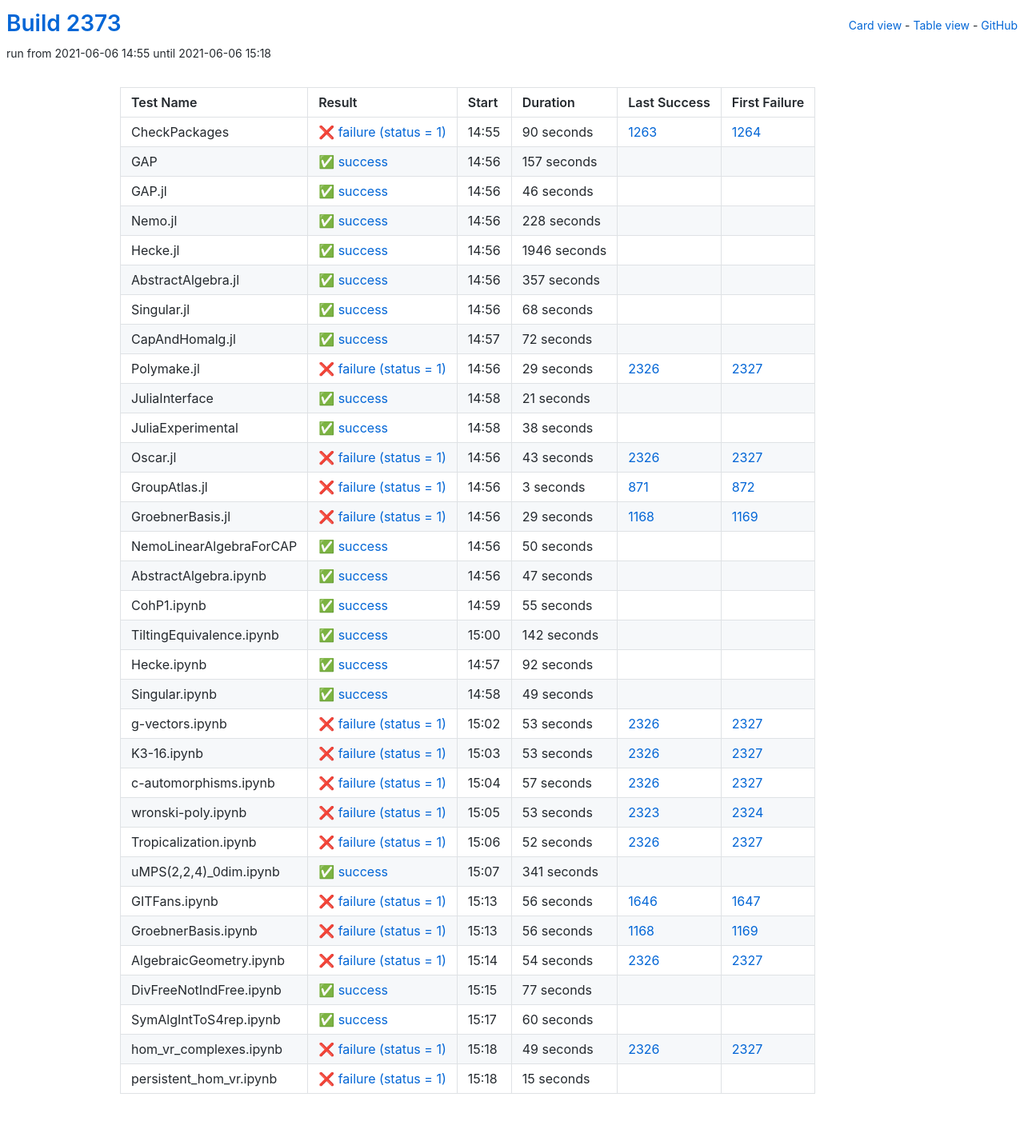
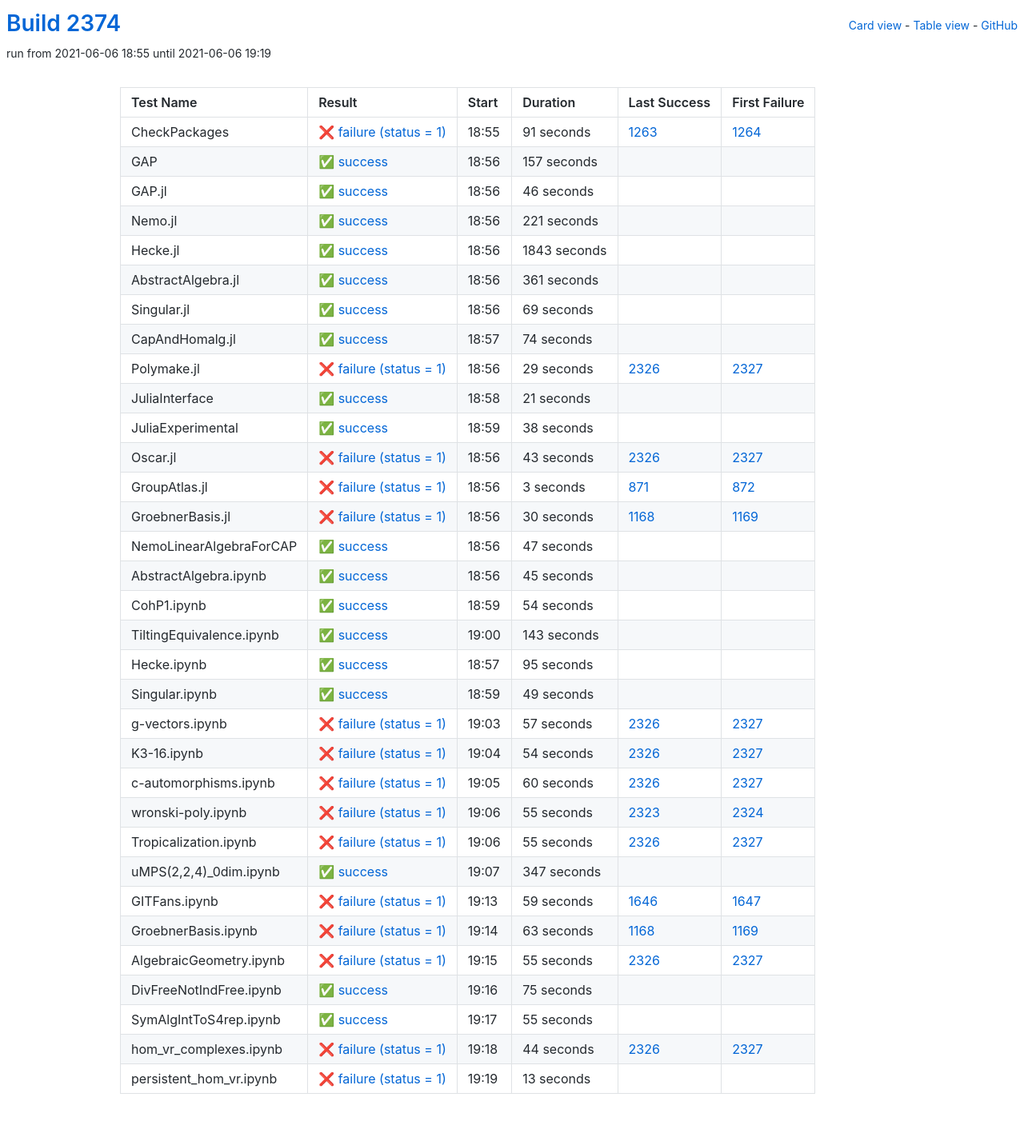
Before and after one commit to oscar-system/oscar-ci-status-stable, a Jekyll site: the page built from table.html, in a window 1280 px wide. Shown: the whole page at 80% size. Built offline with Jekyll 4.4.1, drawn with Linux system fonts in a browser that asks for light colours.

Commit message:
Build #2374

```diff
--- a/_data/ci.yml
+++ b/_data/ci.yml
@@ -1,6 +1,6 @@
 ---
-build: 2373
-build_url: https://oscarci.mathematik.uni-kl.de/job/oscar-stable/2373/
+build: 2374
+build_url: https://oscarci.mathematik.uni-kl.de/job/oscar-stable/2374/
 job: oscar-stable
 organization: oscar-system
 repo: oscar-ci-status-stable
@@ -8,20 +8,20 @@ repourl: https://github.com/oscar-system/oscar-ci-status-stable
 tests:
 - name: CheckPackages
   id: checkpackages
-  log: https://oscarci.mathematik.uni-kl.de/job/oscar-stable/2373/artifact/logs/build-2373/CheckPackages.log
-  start: 2021-06-06 14:55
+  log: https://oscarci.mathematik.uni-kl.de/job/oscar-stable/2374/artifact/logs/build-2374/CheckPackages.log
+  start: 2021-06-06 18:55
   success: false
   exitcode: 1
   status: failure
-  duration: 90
+  duration: 91
   last_success: 1263
   last_success_url: https://oscarci.mathematik.uni-kl.de/job/oscar-stable/1263/
   first_failure: 1264
   first_failure_url: https://oscarci.mathematik.uni-kl.de/job/oscar-stable/1264/
 - name: GAP
   id: gap
-  log: https://oscarci.mathematik.uni-kl.de/job/oscar-stable/2373/artifact/logs/build-2373/GAP.log
-  start: 2021-06-06 14:56
+  log: https://oscarci.mathematik.uni-kl.de/job/oscar-stable/2374/artifact/logs/build-2374/GAP.log
+  start: 2021-06-06 18:56
   success: true
   exitcode: 0
   status: success
@@ -32,8 +32,8 @@ tests:
   first_failure_url:
 - name: GAP.jl
   id: gap-jl
-  log: https://oscarci.mathematik.uni-kl.de/job/oscar-stable/2373/artifact/logs/build-2373/GAP.jl.log
-  start: 2021-06-06 14:56
+  log: https://oscarci.mathematik.uni-kl.de/job/oscar-stable/2374/artifact/logs/build-2374/GAP.jl.log
+  start: 2021-06-06 18:56
   success: true
   exitcode: 0
   status: success
@@ -44,68 +44,68 @@ tests:
   first_failure_url:
 - name: Nemo.jl
   id: nemo-jl
-  log: https://oscarci.mathematik.uni-kl.de/job/oscar-stable/2373/artifact/logs/build-2373/Nemo.jl.log
-  start: 2021-06-06 14:56
+  log: https://oscarci.mathematik.uni-kl.de/job/oscar-stable/2374/artifact/logs/build-2374/Nemo.jl.log
+  start: 2021-06-06 18:56
   success: true
   exitcode: 0
   status: success
-  duration: 228
+  duration: 221
   last_success: false
   last_success_url:
   first_failure: false
   first_failure_url:
 - name: Hecke.jl
   id: hecke-jl
-  log: https://oscarci.mathematik.uni-kl.de/job/oscar-stable/2373/artifact/logs/build-2373/Hecke.jl.log
-  start: 2021-06-06 14:56
+  log: https://oscarci.mathematik.uni-kl.de/job/oscar-stable/2374/artifact/logs/build-2374/Hecke.jl.log
+  start: 2021-06-06 18:56
   success: true
   exitcode: 0
   status: success
-  duration: 1946
+  duration: 1843
   last_success: false
   last_success_url:
   first_failure: false
   first_failure_url:
 - name: AbstractAlgebra.jl
   id: abstractalgebra-jl
-  log: https://oscarci.mathematik.uni-kl.de/job/oscar-stable/2373/artifact/logs/build-2373/AbstractAlgebra.jl.log
-  start: 2021-06-06 14:56
+  log: https://oscarci.mathematik.uni-kl.de/job/oscar-stable/2374/artifact/logs/build-2374/AbstractAlgebra.jl.log
+  start: 2021-06-06 18:56
   success: true
   exitcode: 0
   status: success
-  duration: 357
+  duration: 361
   last_success: false
   last_success_url:
   first_failure: false
   first_failure_url:
 - name: Singular.jl
   id: singular-jl
-  log: https://oscarci.mathematik.uni-kl.de/job/oscar-stable/2373/artifact/logs/build-2373/Singular.jl.log
-  start: 2021-06-06 14:56
+  log: https://oscarci.mathematik.uni-kl.de/job/oscar-stable/2374/artifact/logs/build-2374/Singular.jl.log
+  start: 2021-06-06 18:56
   success: true
   exitcode: 0
   status: success
-  duration: 68
+  duration: 69
   last_success: false
   last_success_url:
   first_failure: false
   first_failure_url:
 - name: CapAndHomalg.jl
   id: capandhomalg-jl
-  log: https://oscarci.mathematik.uni-kl.de/job/oscar-stable/2373/artifact/logs/build-2373/CapAndHomalg.jl.log
-  start: 2021-06-06 14:57
+  log: https://oscarci.mathematik.uni-kl.de/job/oscar-stable/2374/artifact/logs/build-2374/CapAndHomalg.jl.log
+  start: 2021-06-06 18:57
   success: true
   exitcode: 0
   status: success
-  duration: 72
+  duration: 74
   last_success: false
   last_success_url:
   first_failure: false
   first_failure_url:
 - name: Polymake.jl
   id: polymake-jl
-  log: https://oscarci.mathematik.uni-kl.de/job/oscar-stable/2373/artifact/logs/build-2373/Polymake.jl.log
-  start: 2021-06-06 14:56
+  log: https://oscarci.mathematik.uni-kl.de/job/oscar-stable/2374/artifact/logs/build-2374/Polymake.jl.log
+  start: 2021-06-06 18:56
   success: false
   exitcode: 1
   status: failure
@@ -116,8 +116,8 @@ tests:
   first_failure_url: https://oscarci.mathematik.uni-kl.de/job/oscar-stable/2327/
 - name: JuliaInterface
   id: juliainterface
-  log: https://oscarci.mathematik.uni-kl.de/job/oscar-stable/2373/artifact/logs/build-2373/JuliaInterface.log
-  start: 2021-06-06 14:58
+  log: https://oscarci.mathematik.uni-kl.de/job/oscar-stable/2374/artifact/logs/build-2374/JuliaInterface.log
+  start: 2021-06-06 18:58
   success: true
   exitcode: 0
   status: success
@@ -128,8 +128,8 @@ tests:
   first_failure_url:
 - name: JuliaExperimental
   id: juliaexperimental
-  log: https://oscarci.mathematik.uni-kl.de/job/oscar-stable/2373/artifact/logs/build-2373/JuliaExperimental.log
-  start: 2021-06-06 14:58
+  log: https://oscarci.mathematik.uni-kl.de/job/oscar-stable/2374/artifact/logs/build-2374/JuliaExperimental.log
+  start: 2021-06-06 18:59
   success: true
   exitcode: 0
   status: success
@@ -140,8 +140,8 @@ tests:
   first_failure_url:
 - name: Oscar.jl
   id: oscar-jl
-  log: https://oscarci.mathematik.uni-kl.de/job/oscar-stable/2373/artifact/logs/build-2373/Oscar.jl.log
-  start: 2021-06-06 14:56
+  log: https://oscarci.mathematik.uni-kl.de/job/oscar-stable/2374/artifact/logs/build-2374/Oscar.jl.log
+  start: 2021-06-06 18:56
   success: false
   exitcode: 1
   status: failure
@@ -152,8 +152,8 @@ tests:
   first_failure_url: https://oscarci.mathematik.uni-kl.de/job/oscar-stable/2327/
 - name: GroupAtlas.jl
   id: groupatlas-jl
-  log: https://oscarci.mathematik.uni-kl.de/job/oscar-stable/2373/artifact/logs/build-2373/GroupAtlas.jl.log
-  start: 2021-06-06 14:56
+  log: https://oscarci.mathematik.uni-kl.de/job/oscar-stable/2374/artifact/logs/build-2374/GroupAtlas.jl.log
+  start: 2021-06-06 18:56
   success: false
   exitcode: 1
   status: failure
@@ -164,32 +164,20 @@ tests:
   first_failure_url: https://oscarci.mathematik.uni-kl.de/job/oscar-stable/872/
 - name: GroebnerBasis.jl
   id: groebnerbasis-jl
-  log: https://oscarci.mathematik.uni-kl.de/job/oscar-stable/2373/artifact/logs/build-2373/GroebnerBasis.jl.log
-  start: 2021-06-06 14:56
+  log: https://oscarci.mathematik.uni-kl.de/job/oscar-stable/2374/artifact/logs/build-2374/GroebnerBasis.jl.log
+  start: 2021-06-06 18:56
   success: false
   exitcode: 1
   status: failure
-  duration: 29
+  duration: 30
   last_success: 1168
   last_success_url: https://oscarci.mathematik.uni-kl.de/job/oscar-stable/1168/
   first_failure: 1169
   first_failure_url: https://oscarci.mathematik.uni-kl.de/job/oscar-stable/1169/
 - name: NemoLinearAlgebraForCAP
   id: nemolinearalgebraforcap
-  log: https://oscarci.mathematik.uni-kl.de/job/oscar-stable/2373/artifact/logs/build-2373/NemoLinearAlgebraForCAP.log
-  start: 2021-06-06 14:56
-  success: true
-  exitcode: 0
-  status: success
-  duration: 50
-  last_success: false
-  last_success_url:
-  first_failure: false
-  first_failure_url:
-- name: AbstractAlgebra.ipynb
-  id: abstractalgebra-ipynb
-  log: https://oscarci.mathematik.uni-kl.de/job/oscar-stable/2373/artifact/logs/build-2373/AbstractAlgebra.ipynb.log
-  start: 2021-06-06 14:56
+  log: https://oscarci.mathematik.uni-kl.de/job/oscar-stable/2374/artifact/logs/build-2374/NemoLinearAlgebraForCAP.log
+  start: 2021-06-06 18:56
   success: true
   exitcode: 0
   status: success
@@ -198,46 +186,58 @@ tests:
   last_success_url:
   first_failure: false
   first_failure_url:
-- name: CohP1.ipynb
-  id: cohp1-ipynb
-  log: https://oscarci.mathematik.uni-kl.de/job/oscar-stable/2373/artifact/logs/build-2373/CohP1.ipynb.log
-  start: 2021-06-06 14:59
+- name: AbstractAlgebra.ipynb
+  id: abstractalgebra-ipynb
+  log: https://oscarci.mathematik.uni-kl.de/job/oscar-stable/2374/artifact/logs/build-2374/AbstractAlgebra.ipynb.log
+  start: 2021-06-06 18:56
   success: true
   exitcode: 0
   status: success
-  duration: 55
+  duration: 45
+  last_success: false
+  last_success_url:
+  first_failure: false
+  first_failure_url:
+- name: CohP1.ipynb
+  id: cohp1-ipynb
+  log: https://oscarci.mathematik.uni-kl.de/job/oscar-stable/2374/artifact/logs/build-2374/CohP1.ipynb.log
+  start: 2021-06-06 18:59
+  success: true
+  exitcode: 0
+  status: success
+  duration: 54
   last_success: false
   last_success_url:
   first_failure: false
   first_failure_url:
 - name: TiltingEquivalence.ipynb
   id: tiltingequivalence-ipynb
-  log: https://oscarci.mathematik.uni-kl.de/job/oscar-stable/2373/artifact/logs/build-2373/TiltingEquivalence.ipynb.log
-  start: 2021-06-06 15:00
+  log: https://oscarci.mathematik.uni-kl.de/job/oscar-stable/2374/artifact/logs/build-2374/TiltingEquivalence.ipynb.log
+  start: 2021-06-06 19:00
   success: true
   exitcode: 0
   status: success
-  duration: 142
+  duration: 143
   last_success: false
   last_success_url:
   first_failure: false
   first_failure_url:
 - name: Hecke.ipynb
   id: hecke-ipynb
-  log: https://oscarci.mathematik.uni-kl.de/job/oscar-stable/2373/artifact/logs/build-2373/Hecke.ipynb.log
-  start: 2021-06-06 14:57
+  log: https://oscarci.mathematik.uni-kl.de/job/oscar-stable/2374/artifact/logs/build-2374/Hecke.ipynb.log
+  start: 2021-06-06 18:57
   success: true
   exitcode: 0
   status: success
-  duration: 92
+  duration: 95
   last_success: false
   last_success_url:
   first_failure: false
   first_failure_url:
 - name: Singular.ipynb
   id: singular-ipynb
-  log: https://oscarci.mathematik.uni-kl.de/job/oscar-stable/2373/artifact/logs/build-2373/Singular.ipynb.log
-  start: 2021-06-06 14:58
+  log: https://oscarci.mathematik.uni-kl.de/job/oscar-stable/2374/artifact/logs/build-2374/Singular.ipynb.log
+  start: 2021-06-06 18:59
   success: true
   exitcode: 0
   status: success
@@ -248,32 +248,8 @@ tests:
   first_failure_url:
 - name: g-vectors.ipynb
   id: g-vectors-ipynb
-  log: https://oscarci.mathematik.uni-kl.de/job/oscar-stable/2373/artifact/logs/build-2373/g-vectors.ipynb.log
-  start: 2021-06-06 15:02
-  success: false
-  exitcode: 1
-  status: failure
-  duration: 53
-  last_success: 2326
-  last_success_url: https://oscarci.mathematik.uni-kl.de/job/oscar-stable/2326/
-  first_failure: 2327
-  first_failure_url: https://oscarci.mathematik.uni-kl.de/job/oscar-stable/2327/
-- name: K3-16.ipynb
-  id: k3-16-ipynb
-  log: https://oscarci.mathematik.uni-kl.de/job/oscar-stable/2373/artifact/logs/build-2373/K3-16.ipynb.log
-  start: 2021-06-06 15:03
-  success: false
-  exitcode: 1
-  status: failure
-  duration: 53
-  last_success: 2326
-  last_success_url: https://oscarci.mathematik.uni-kl.de/job/oscar-stable/2326/
-  first_failure: 2327
-  first_failure_url: https://oscarci.mathematik.uni-kl.de/job/oscar-stable/2327/
-- name: c-automorphisms.ipynb
-  id: c-automorphisms-ipynb
-  log: https://oscarci.mathematik.uni-kl.de/job/oscar-stable/2373/artifact/logs/build-2373/c-automorphisms.ipynb.log
-  start: 2021-06-06 15:04
+  log: https://oscarci.mathematik.uni-kl.de/job/oscar-stable/2374/artifact/logs/build-2374/g-vectors.ipynb.log
+  start: 2021-06-06 19:03
   success: false
   exitcode: 1
   status: failure
@@ -282,70 +258,10 @@ tests:
   last_success_url: https://oscarci.mathematik.uni-kl.de/job/oscar-stable/2326/
   first_failure: 2327
   first_failure_url: https://oscarci.mathematik.uni-kl.de/job/oscar-stable/2327/
-- name: wronski-poly.ipynb
-  id: wronski-poly-ipynb
-  log: https://oscarci.mathematik.uni-kl.de/job/oscar-stable/2373/artifact/logs/build-2373/wronski-poly.ipynb.log
-  start: 2021-06-06 15:05
-  success: false
-  exitcode: 1
-  status: failure
-  duration: 53
-  last_success: 2323
-  last_success_url: https://oscarci.mathematik.uni-kl.de/job/oscar-stable/2323/
-  first_failure: 2324
-  first_failure_url: https://oscarci.mathematik.uni-kl.de/job/oscar-stable/2324/
-- name: Tropicalization.ipynb
-  id: tropicalization-ipynb
-  log: https://oscarci.mathematik.uni-kl.de/job/oscar-stable/2373/artifact/logs/build-2373/Tropicalization.ipynb.log
-  start: 2021-06-06 15:06
-  success: false
-  exitcode: 1
-  status: failure
-  duration: 52
-  last_success: 2326
-  last_success_url: https://oscarci.mathematik.uni-kl.de/job/oscar-stable/2326/
-  first_failure: 2327
-  first_failure_url: https://oscarci.mathematik.uni-kl.de/job/oscar-stable/2327/
-- name: uMPS(2,2,4)_0dim.ipynb
-  id: umps-2-2-4-0dim-ipynb
-  log: https://oscarci.mathematik.uni-kl.de/job/oscar-stable/2373/artifact/logs/build-2373/uMPS-2-2-4-_0dim.ipynb.log
-  start: 2021-06-06 15:07
-  success: true
-  exitcode: 0
-  status: success
-  duration: 341
-  last_success: false
-  last_success_url:
-  first_failure: false
-  first_failure_url:
-- name: GITFans.ipynb
-  id: gitfans-ipynb
-  log: https://oscarci.mathematik.uni-kl.de/job/oscar-stable/2373/artifact/logs/build-2373/GITFans.ipynb.log
-  start: 2021-06-06 15:13
-  success: false
-  exitcode: 1
-  status: failure
-  duration: 56
-  last_success: 1646
-  last_success_url: https://oscarci.mathematik.uni-kl.de/job/oscar-stable/1646/
-  first_failure: 1647
-  first_failure_url: https://oscarci.mathematik.uni-kl.de/job/oscar-stable/1647/
-- name: GroebnerBasis.ipynb
-  id: groebnerbasis-ipynb
-  log: https://oscarci.mathematik.uni-kl.de/job/oscar-stable/2373/artifact/logs/build-2373/GroebnerBasis.ipynb.log
-  start: 2021-06-06 15:13
-  success: false
-  exitcode: 1
-  status: failure
-  duration: 56
-  last_success: 1168
-  last_success_url: https://oscarci.mathematik.uni-kl.de/job/oscar-stable/1168/
-  first_failure: 1169
-  first_failure_url: https://oscarci.mathematik.uni-kl.de/job/oscar-stable/1169/
-- name: AlgebraicGeometry.ipynb
-  id: algebraicgeometry-ipynb
-  log: https://oscarci.mathematik.uni-kl.de/job/oscar-stable/2373/artifact/logs/build-2373/AlgebraicGeometry.ipynb.log
-  start: 2021-06-06 15:14
+- name: K3-16.ipynb
+  id: k3-16-ipynb
+  log: https://oscarci.mathematik.uni-kl.de/job/oscar-stable/2374/artifact/logs/build-2374/K3-16.ipynb.log
+  start: 2021-06-06 19:04
   success: false
   exitcode: 1
   status: failure
@@ -354,50 +270,134 @@ tests:
   last_success_url: https://oscarci.mathematik.uni-kl.de/job/oscar-stable/2326/
   first_failure: 2327
   first_failure_url: https://oscarci.mathematik.uni-kl.de/job/oscar-stable/2327/
-- name: DivFreeNotIndFree.ipynb
-  id: divfreenotindfree-ipynb
-  log: https://oscarci.mathematik.uni-kl.de/job/oscar-stable/2373/artifact/logs/build-2373/DivFreeNotIndFree.ipynb.log
-  start: 2021-06-06 15:15
+- name: c-automorphisms.ipynb
+  id: c-automorphisms-ipynb
+  log: https://oscarci.mathematik.uni-kl.de/job/oscar-stable/2374/artifact/logs/build-2374/c-automorphisms.ipynb.log
+  start: 2021-06-06 19:05
+  success: false
+  exitcode: 1
+  status: failure
+  duration: 60
+  last_success: 2326
+  last_success_url: https://oscarci.mathematik.uni-kl.de/job/oscar-stable/2326/
+  first_failure: 2327
+  first_failure_url: https://oscarci.mathematik.uni-kl.de/job/oscar-stable/2327/
+- name: wronski-poly.ipynb
+  id: wronski-poly-ipynb
+  log: https://oscarci.mathematik.uni-kl.de/job/oscar-stable/2374/artifact/logs/build-2374/wronski-poly.ipynb.log
+  start: 2021-06-06 19:06
+  success: false
+  exitcode: 1
+  status: failure
+  duration: 55
+  last_success: 2323
+  last_success_url: https://oscarci.mathematik.uni-kl.de/job/oscar-stable/2323/
+  first_failure: 2324
+  first_failure_url: https://oscarci.mathematik.uni-kl.de/job/oscar-stable/2324/
+- name: Tropicalization.ipynb
+  id: tropicalization-ipynb
+  log: https://oscarci.mathematik.uni-kl.de/job/oscar-stable/2374/artifact/logs/build-2374/Tropicalization.ipynb.log
+  start: 2021-06-06 19:06
+  success: false
+  exitcode: 1
+  status: failure
+  duration: 55
+  last_success: 2326
+  last_success_url: https://oscarci.mathematik.uni-kl.de/job/oscar-stable/2326/
+  first_failure: 2327
+  first_failure_url: https://oscarci.mathematik.uni-kl.de/job/oscar-stable/2327/
+- name: uMPS(2,2,4)_0dim.ipynb
+  id: umps-2-2-4-0dim-ipynb
+  log: https://oscarci.mathematik.uni-kl.de/job/oscar-stable/2374/artifact/logs/build-2374/uMPS-2-2-4-_0dim.ipynb.log
+  start: 2021-06-06 19:07
   success: true
   exitcode: 0
   status: success
-  duration: 77
+  duration: 347
+  last_success: false
+  last_success_url:
+  first_failure: false
+  first_failure_url:
+- name: GITFans.ipynb
+  id: gitfans-ipynb
+  log: https://oscarci.mathematik.uni-kl.de/job/oscar-stable/2374/artifact/logs/build-2374/GITFans.ipynb.log
+  start: 2021-06-06 19:13
+  success: false
+  exitcode: 1
+  status: failure
+  duration: 59
+  last_success: 1646
+  last_success_url: https://oscarci.mathematik.uni-kl.de/job/oscar-stable/1646/
+  first_failure: 1647
+  first_failure_url: https://oscarci.mathematik.uni-kl.de/job/oscar-stable/1647/
+- name: GroebnerBasis.ipynb
+  id: groebnerbasis-ipynb
+  log: https://oscarci.mathematik.uni-kl.de/job/oscar-stable/2374/artifact/logs/build-2374/GroebnerBasis.ipynb.log
+  start: 2021-06-06 19:14
+  success: false
+  exitcode: 1
+  status: failure
+  duration: 63
+  last_success: 1168
+  last_success_url: https://oscarci.mathematik.uni-kl.de/job/oscar-stable/1168/
+  first_failure: 1169
+  first_failure_url: https://oscarci.mathematik.uni-kl.de/job/oscar-stable/1169/
+- name: AlgebraicGeometry.ipynb
+  id: algebraicgeometry-ipynb
+  log: https://oscarci.mathematik.uni-kl.de/job/oscar-stable/2374/artifact/logs/build-2374/AlgebraicGeometry.ipynb.log
+  start: 2021-06-06 19:15
+  success: false
+  exitcode: 1
+  status: failure
+  duration: 55
+  last_success: 2326
+  last_success_url: https://oscarci.mathematik.uni-kl.de/job/oscar-stable/2326/
+  first_failure: 2327
+  first_failure_url: https://oscarci.mathematik.uni-kl.de/job/oscar-stable/2327/
+- name: DivFreeNotIndFree.ipynb
+  id: divfreenotindfree-ipynb
+  log: https://oscarci.mathematik.uni-kl.de/job/oscar-stable/2374/artifact/logs/build-2374/DivFreeNotIndFree.ipynb.log
+  start: 2021-06-06 19:16
+  success: true
+  exitcode: 0
+  status: success
+  duration: 75
   last_success: false
   last_success_url:
   first_failure: false
   first_failure_url:
 - name: SymAlgIntToS4rep.ipynb
   id: symalginttos4rep-ipynb
-  log: https://oscarci.mathematik.uni-kl.de/job/oscar-stable/2373/artifact/logs/build-2373/SymAlgIntToS4rep.ipynb.log
-  start: 2021-06-06 15:17
+  log: https://oscarci.mathematik.uni-kl.de/job/oscar-stable/2374/artifact/logs/build-2374/SymAlgIntToS4rep.ipynb.log
+  start: 2021-06-06 19:17
   success: true
   exitcode: 0
   status: success
-  duration: 60
+  duration: 55
   last_success: false
   last_success_url:
   first_failure: false
   first_failure_url:
 - name: hom_vr_complexes.ipynb
   id: hom-vr-complexes-ipynb
-  log: https://oscarci.mathematik.uni-kl.de/job/oscar-stable/2373/artifact/logs/build-2373/hom_vr_complexes.ipynb.log
-  start: 2021-06-06 15:18
+  log: https://oscarci.mathematik.uni-kl.de/job/oscar-stable/2374/artifact/logs/build-2374/hom_vr_complexes.ipynb.log
+  start: 2021-06-06 19:18
   success: false
   exitcode: 1
   status: failure
-  duration: 49
+  duration: 44
   last_success: 2326
   last_success_url: https://oscarci.mathematik.uni-kl.de/job/oscar-stable/2326/
   first_failure: 2327
   first_failure_url: https://oscarci.mathematik.uni-kl.de/job/oscar-stable/2327/
 - name: persistent_hom_vr.ipynb
   id: persistent-hom-vr-ipynb
-  log: https://oscarci.mathematik.uni-kl.de/job/oscar-stable/2373/artifact/logs/build-2373/persistent_hom_vr.ipynb.log
-  start: 2021-06-06 15:18
+  log: https://oscarci.mathematik.uni-kl.de/job/oscar-stable/2374/artifact/logs/build-2374/persistent_hom_vr.ipynb.log
+  start: 2021-06-06 19:19
   success: false
   exitcode: 1
   status: failure
-  duration: 15
+  duration: 13
   last_success: false
   last_success_url:
   first_failure: false
```
Also changed, not shown: README.md.
